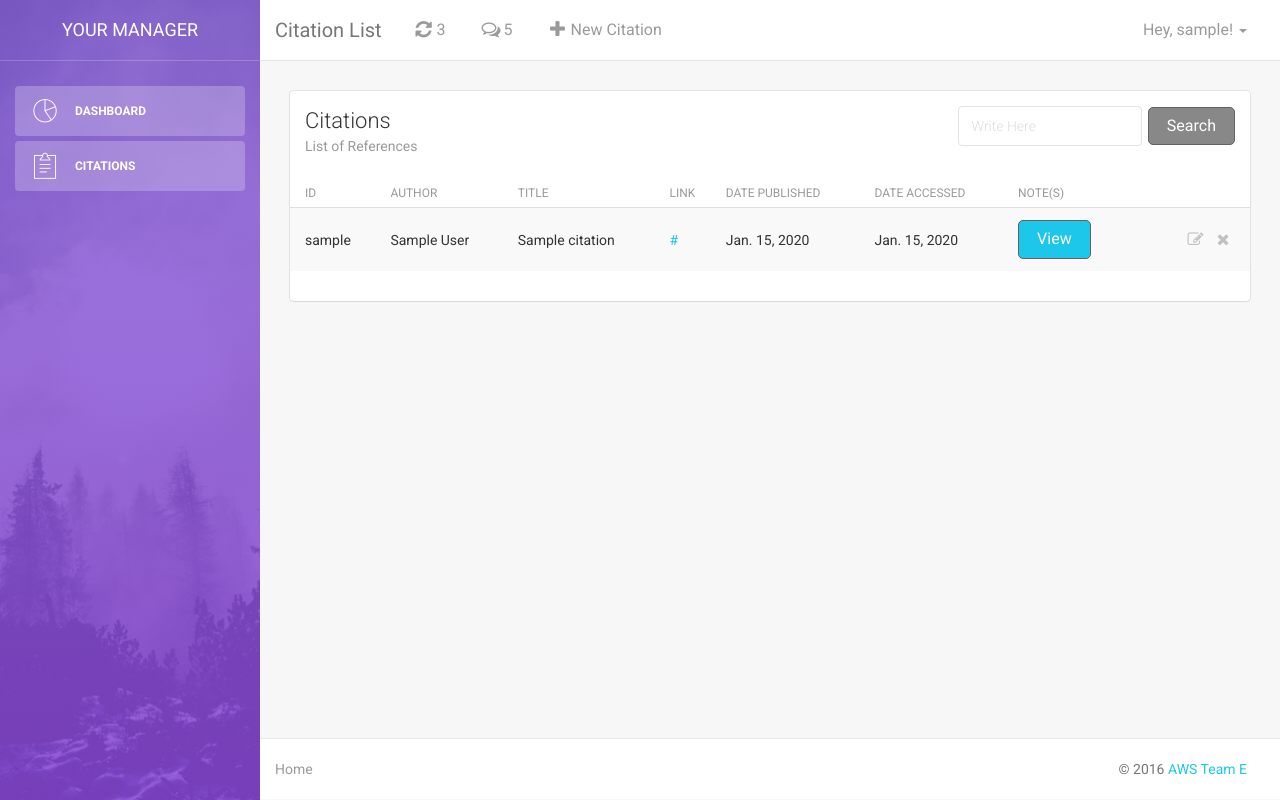
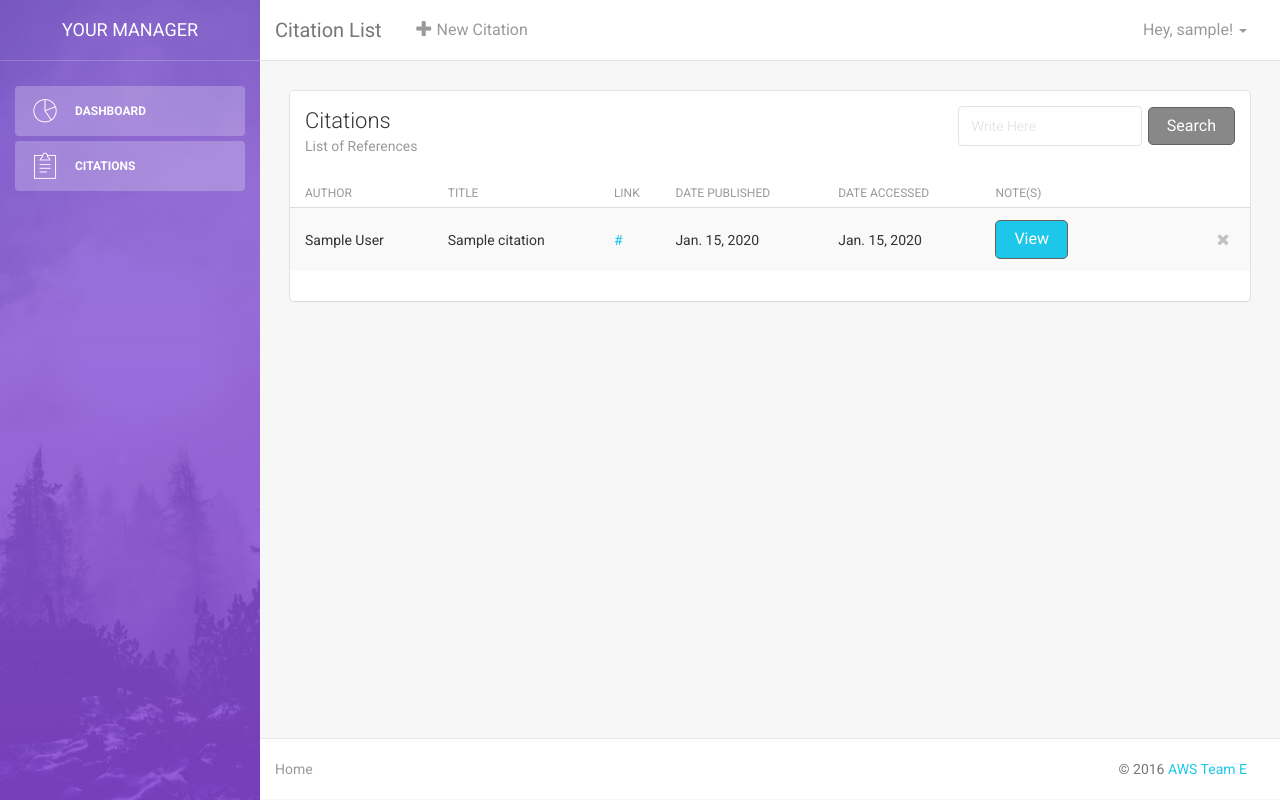
Before and after one commit to thommiller/AWS-Group-E, a Django app: page /citations/ in a window 1280 px wide. Run offline with Django 3.2, Linux system fonts and the light colour scheme; a user stored in the database is signed in; tables that the repository leaves empty hold one stand-in row (values such as "Sample post"); some libraries are stand-ins or nearby versions.

Commit message:
removed ID attribute from table

```diff
--- a/djangoBackend/templates/citations.html
+++ b/djangoBackend/templates/citations.html
@@ -73,16 +73,6 @@
                 <div class="collapse navbar-collapse">
                     <ul class="nav navbar-nav navbar-left">
                         <li>
-                            <a href="#" class="dropdown-toggle" data-toggle="dropdown">
-                                <i class="fa fa-refresh"></i> 3
-                            </a>
-                        </li>
-                        <li>
-                            <a href="#" class="dropdown-toggle" data-toggle="dropdown">
-                                <i class="fa fa-comments-o"></i> 5
-                            </a>
-                        </li>
-                        <li>
                             <a href="#" class="dropdown-toggle" data-toggle="modal" data-target="#NewCitaion">
                                 <i class="fa fa-plus"></i> New Citation
                             </a>
@@ -130,7 +120,6 @@
                             <div class="content table-responsive table-full-width">
                                 <table class="table table-hover table-striped my-table">
                                     <thead>
-                                        <th>ID</th>
                                         <th>Author</th>
                                         <th>Title</th>
                                         <th>Link</th>
@@ -141,7 +130,6 @@
                                     <tbody>
                                         {% for citation in query_results %}
                                         <tr>
-                                            <td>{{ citation.user }}</td>
                                             <td>{{ citation.author_fname }} {{ citation.author_lname }}</td>
                                             <td>{{ citation.title }}</td>
                                             <td class="wordwrap link-cell"><a href="#">{{ citation.link }}</a></td>
@@ -151,9 +139,6 @@
                                                 <button type="button" class="btn btn-info btn-fill" data-toggle="popover" data-placement="left" title="Note" data-content="{{citation.notes}}" data-html="true">View</button>
                                             </td>
                                             <td class="td-actions text-right">
-                                                    <button type="button" rel="tooltip" title="Edit Citation" class="btn btn-info btn-simple btn-xs" data-toggle="modal" data-target="#NewCitaion">
-                                                        <i class="fa fa-edit"></i>
-                                                    </button>
                                                     <button type="button" id="rowDelete" rel="tooltip" title="Remove" class="btn btn-danger btn-simple btn-xs">
                                                         <i class="fa fa-times"></i>
                                                     </button>
```
